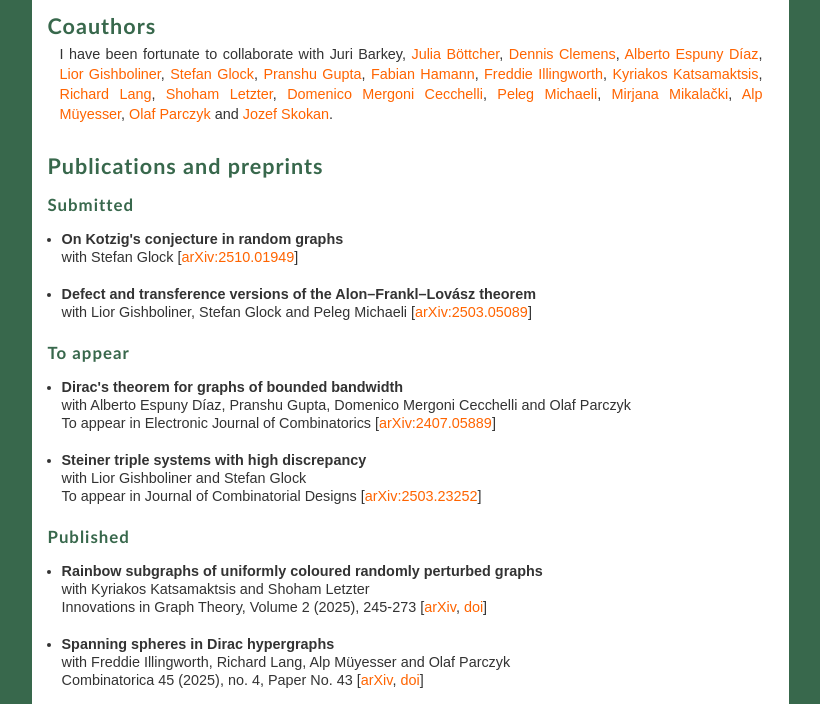
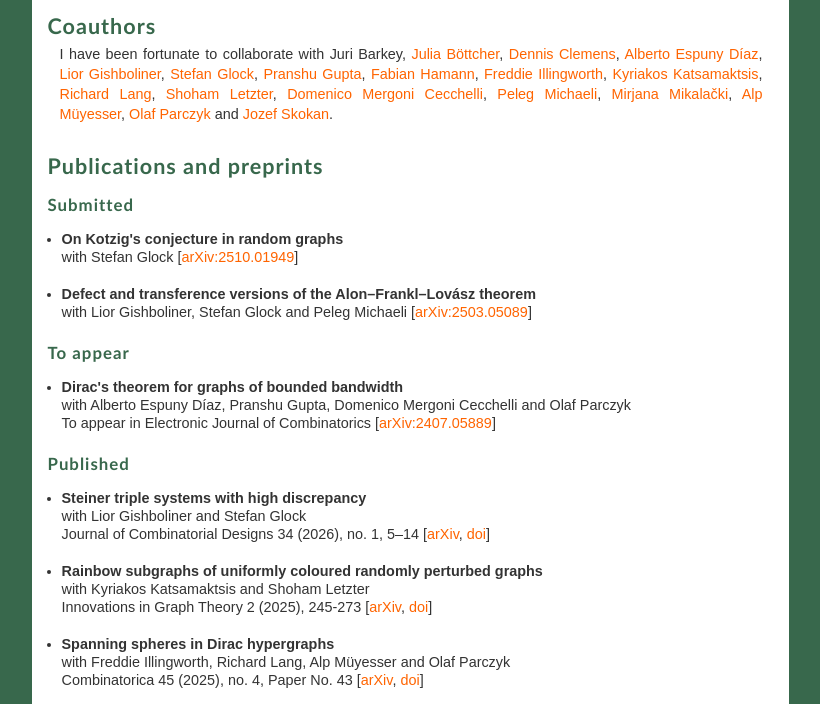
Before and after one commit to amedeosg/amedeosg.github.io, a plain HTML site: page research.html in a window 1280 px wide. Shown: the part 86-790 px from the top of the page, without its empty margins (230-1050 px from the left). Drawn offline with Linux system fonts and the light colour scheme.

Commit message:
Update research.html

```diff
--- a/research.html
+++ b/research.html
@@ -84,11 +84,6 @@ and
 	<li> <b>Dirac's theorem for graphs of bounded bandwidth</b><br/>
      	     with Alberto Espuny Díaz, Pranshu Gupta, Domenico Mergoni Cecchelli and Olaf Parczyk <br>
 	     To appear in Electronic Journal of Combinatorics [<a href="https://arxiv.org/abs/2407.05889" target="_blank">arXiv:2407.05889</a>]
-	</li><br>
-
-	<li> <b>Steiner triple systems with high discrepancy</b><br/>
-     	     with Lior Gishboliner and Stefan Glock<br>
-	     To appear in Journal of Combinatorial Designs [<a href="https://arxiv.org/abs/2503.23252" target="_blank">arXiv:2503.23252</a>]
 	</li>
 
 </ul>
@@ -96,9 +91,15 @@ and
 <h3> Published </h3>
 <ul>
 
+	<li> <b>Steiner triple systems with high discrepancy</b><br/>
+     	     with Lior Gishboliner and Stefan Glock<br>
+	     Journal of Combinatorial Designs 34 (2026), no. 1, 5–14 [<a href="https://arxiv.org/abs/2503.23252" target="_blank">arXiv</a>, <a href="https://doi.org/10.1002/jcd.22004" target="_blank">doi</a>]
+	</li><br>
+
+
 	<li> <b>Rainbow subgraphs of uniformly coloured randomly perturbed graphs</b><br/>
      	     with Kyriakos Katsamaktsis and Shoham Letzter <br>
-	     Innovations in Graph Theory, Volume 2 (2025), 245-273 [<a href="https://arxiv.org/abs/2310.18284" target="_blank">arXiv</a>, <a href="https://doi.org/10.5802/igt.12" target="_blank">doi</a>]
+	     Innovations in Graph Theory 2 (2025), 245-273 [<a href="https://arxiv.org/abs/2310.18284" target="_blank">arXiv</a>, <a href="https://doi.org/10.5802/igt.12" target="_blank">doi</a>]
 	</li><br>
 
 	<li> <b>Spanning spheres in Dirac hypergraphs</b><br/>
@@ -108,38 +109,38 @@ and
 
 	<li> <b>Tight Hamilton cycles with high discrepancy</b><br/>
      	     with Lior Gishboliner and Stefan Glock <br>
-	     Combinatorics, Probability and Computing 34(4): 565-584, 2025  [<a href="https://arxiv.org/abs/2312.09976" target="_blank">arXiv</a>, <a href="https://doi.org/10.1017/S0963548325000057" target="_blank">doi</a>]
+	     Combinatorics, Probability and Computing 34 (2025), no. 4, 565–584 [<a href="https://arxiv.org/abs/2312.09976" target="_blank">arXiv</a>, <a href="https://doi.org/10.1017/S0963548325000057" target="_blank">doi</a>]
 	</li><br>
 
 	<li> <b>On a problem of Brown, Erdős and Sós</b><br/>
      	     with Shoham Letzter<br>
-             Proceedings of the American Mathematical Society 153 (2025), 2729-2743 [<a href="https://arxiv.org/abs/2312.03856" target="_blank">arXiv</a>, <a href="https://doi.org/10.1090/proc/16902" target="_blank">doi</a>]
+             Proceedings of the American Mathematical Society 153 (2025), no. 7, 2729–2743 [<a href="https://arxiv.org/abs/2312.03856" target="_blank">arXiv</a>, <a href="https://doi.org/10.1090/proc/16902" target="_blank">doi</a>]
 	</li><br>
 
 
 	<li> <b>Rainbow Hamiltonicity in uniformly coloured perturbed digraphs</b><br/>
      	     with Kyriakos Katsamaktsis and Shoham Letzter<br>
-             Combinatorics, Probability and Computing 33(5): 624–42, 2024 [<a href="https://arxiv.org/abs/2304.09155" target="_blank">arXiv</a>, <a href="https://doi.org/10.1017/S0963548324000130" target="_blank">doi</a>]
+             Combinatorics, Probability and Computing 33 (2024), no. 5, 624–642 [<a href="https://arxiv.org/abs/2304.09155" target="_blank">arXiv</a>, <a href="https://doi.org/10.1017/S0963548324000130" target="_blank">doi</a>]
 	</li><br>
 
 	<li> <b>The square of a Hamilton cycle in randomly perturbed graphs</b><br/>
      	     with Julia Böttcher, Olaf Parczyk and Jozef Skokan<br>
-             Random Structures & Algorithms 65 (2024), 342–386 [<a href="https://arxiv.org/abs/2202.05215" target="_blank">arXiv</a>, <a href="https://doi.org/10.1002/rsa.21215" target="_blank">doi</a>]
+             Random Structures & Algorithms 65 (2024), no. 2, 342–386 [<a href="https://arxiv.org/abs/2202.05215" target="_blank">arXiv</a>, <a href="https://doi.org/10.1002/rsa.21215" target="_blank">doi</a>]
 	</li><br>
 
 	<li> <b>A general approach to transversal versions of Dirac-type theorems</b><br/>
      	     with Pranshu Gupta, Fabian Hamann, Alp Müyesser and Olaf Parczyk<br>
-             Bulletin of the London Mathematical Society, 55(6):2817–2839, 2023 [<a href="https://arxiv.org/abs/2209.09289" target="_blank">arXiv</a>, <a href="https://doi.org/10.1112/blms.12896" target="_blank">doi</a>]
+             Bulletin of the London Mathematical Society, 55 (2023), no. 6, 2817–2839 [<a href="https://arxiv.org/abs/2209.09289" target="_blank">arXiv</a>, <a href="https://doi.org/10.1112/blms.12896" target="_blank">doi</a>]
 	</li><br>
 
 	<li> <b>Multistage positional games</b><br/>
      	     with Juri Barkey, Dennis Clemens, Fabian Hamann and Mirjana Mikalački<br>
-             Discrete Mathematics, 346(9):113478, 2023 [<a href="https://arxiv.org/abs/2202.04344" target="_blank">arXiv</a>, <a href="https://doi.org/10.1016/j.disc.2023.113478" target="_blank">doi</a>]
+             Discrete Mathematics, 346 (2023), no. 9, Paper No. 113478, 14 pp [<a href="https://arxiv.org/abs/2202.04344" target="_blank">arXiv</a>, <a href="https://doi.org/10.1016/j.disc.2023.113478" target="_blank">doi</a>]
 	</li><br>
 
 	<li> <b>Triangles in randomly perturbed graphs</b><br/>
      	     with Julia Böttcher, Olaf Parczyk and Jozef Skokan<br>
-             Combinatorics, Probability and Computing, 32(1):91-121, 2023 [<a href="https://arxiv.org/abs/2011.07612" target="_blank">arXiv</a>, <a href="https://doi.org/10.1017/S0963548322000153" target="_blank">doi</a>]<br>
+             Combinatorics, Probability and Computing, 32 (2023), no. 1, 91–121 [<a href="https://arxiv.org/abs/2011.07612" target="_blank">arXiv</a>, <a href="https://doi.org/10.1017/S0963548322000153" target="_blank">doi</a>]<br>
 	     See <a href="https://arxiv.org/abs/2103.06136" target="_blank">here</a> for a result concerning cycle factors.
 	</li><br>
 </ul>
```
